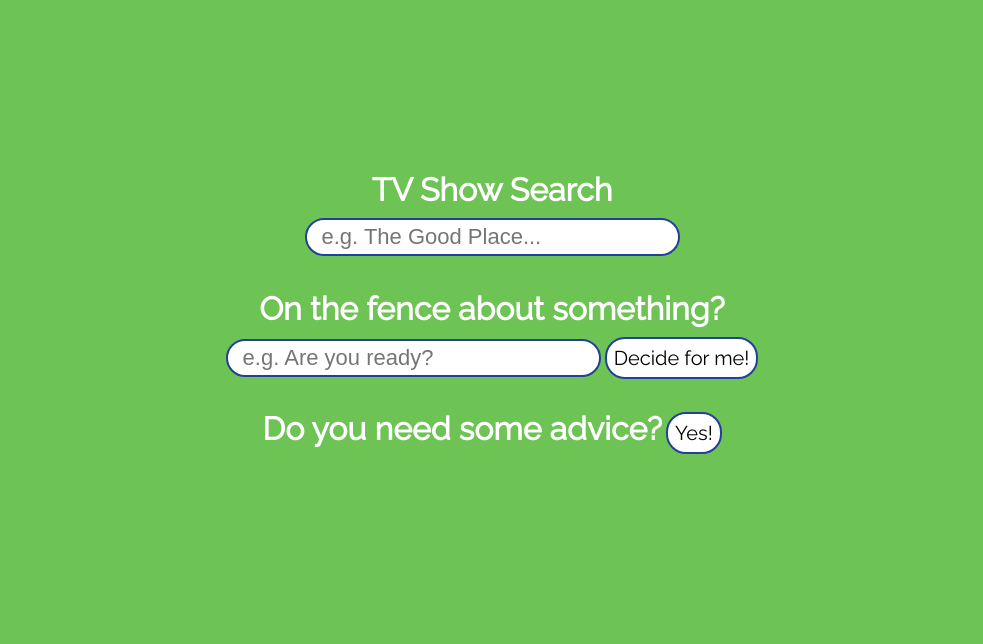
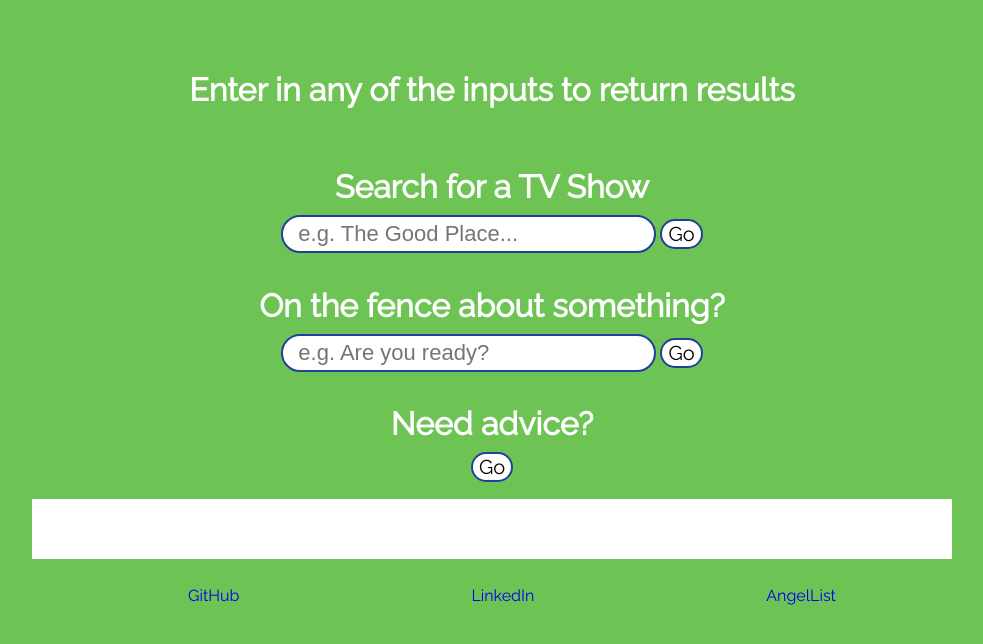
Before and after one commit to kevinchen93/js-domination, a plain HTML site: page index.html in a window 1280 px wide. Shown: the whole page, without its empty margins (148-1131 px from the left). Drawn offline with nearby package versions, Linux system fonts and the light colour scheme.

Commit message:
Minor styling adjustments

```diff
--- a/css/main.css
+++ b/css/main.css
@@ -7,11 +7,24 @@ body {
   background-color: #6dc353;
   font-family: 'Raleway', sans-serif;
   margin: 0 auto;
-  padding: 150px 0;
+  padding: 50px 0;
+
+  /* position: absolute;
+  top: 35%;
+  left: 50%;
+  transform: translate(-50%, -50%); */
+}
+
+li {
+  list-style-type: none;
 }
 
 a {
   text-decoration: none;
+}
+
+a:visited {
+  color: #00e;
 }
 
 a:hover {
@@ -28,7 +41,7 @@ button {
   background: #fff;
   border: 2px solid #234099;
   border-radius: 20px;
-  padding: 7px;
+  /* padding: 7px; */
 }
 
 button:hover {
@@ -41,6 +54,7 @@ button:active {
 }
 
 .main-content {
+  min-height: 50px;
   width: 100%;
   max-width: 1000px;
   margin: 0 auto;
@@ -50,7 +64,12 @@ button:active {
 }
 
 .inputs-and-buttons-container {
+  margin-top: 60px;
   margin-bottom: 17px;
+}
+
+.inputs-and-buttons-container h1 {
+  display: block;
 }
 
 .search-input,
@@ -79,12 +98,19 @@ button:active {
   color: #234099;
   background: white;
   margin: 0 auto;
+  padding: 30px;
 }
 
 #advice-h1 {
-  display: inline-block;
+  display: block;
 }
 
 .tv-show-image {
   display: block;
 }
+
+.social-links {
+  display: flex;
+  justify-content: space-around;
+  margin-top: 27px;
+}
--- a/index.html
+++ b/index.html
@@ -19,20 +19,44 @@
   <body>
     <div>
       <div class="main-content">
+        <h1>Enter in any of the inputs to return results</h1>
         <div class="inputs-and-buttons-container">
-          <h1>TV Show Search</h1>
+          <h1>Search for a TV Show</h1>
           <input class="search-input" type="text" value="" placeholder="e.g. The Good Place..." onkeydown="searchShows(event)"/>
+          <button class="search-yes-or-no-button" type="text" onClick="searchShows(event)"/>Go</button>
 
           <h1>On the fence about something?</h1>
           <input class="search-yes-or-no-input" type="text" value="" placeholder="e.g. Are you ready?" />
-          <button class="search-yes-or-no-button" type="text" onClick="searchYesOrNo(event)"/>Decide for me!</button>
+          <button class="search-yes-or-no-button" type="text" onClick="searchYesOrNo(event)"/>Go</button>
 
-          <h1 id="advice-h1">Do you need some advice?</h1>
-          <button class="search-advice-button" type="text" onClick="searchAdvice()"/>Yes!</button>
+          <h1 id="advice-h1">Need advice?</h1>
+          <button class="search-advice-button" type="text" onClick="searchAdvice()"/>Go</button>
         </div>
 
         <div class="results-container">
         </div>
+
+        <ul class="social-links">
+          <li>
+            <i className="fab fa-github"></i>
+            <a className="footer-link" href="https://github.com/kevinchen93" target="_blank">
+              GitHub
+            </a>
+          </li>
+          <li>
+            <i className="fab fa-linkedin"></i>
+            <a className="footer-link" href="https://www.linkedin.com/in/kaychen93/" target="_blank">
+              LinkedIn
+            </a>
+          </li>
+          <li>
+            <i className="fab fa-angellist"></i>
+            <a className="footer-link" href="https://angel.co/kevin-chen-91" target="_blank">
+              AngelList
+            </a>
+          </li>
+
+        </ul>
 
       </div>
 
--- a/lib/script.js
+++ b/lib/script.js
@@ -45,7 +45,7 @@ const send = (obj, type) => {
         resultsContainer.elements[0].style.border = '2px solid #234099';
         resultsContainer.elements[0].style.borderRadius = '5px';
 
-        resultsContainer.append(`<p>${response.slip.advice}</p>`)
+        resultsContainer.append(`<p>${response.slip.advice}</p>`);
       }
     }
   );
```
